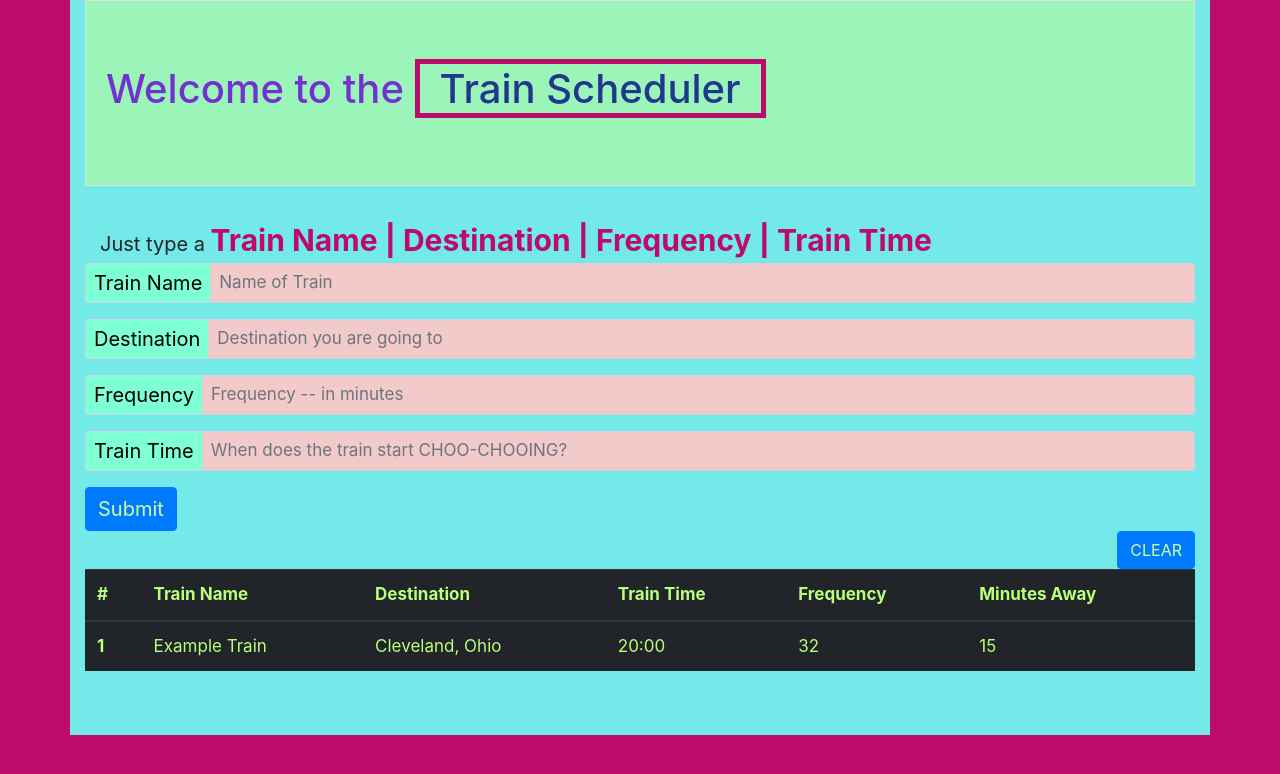
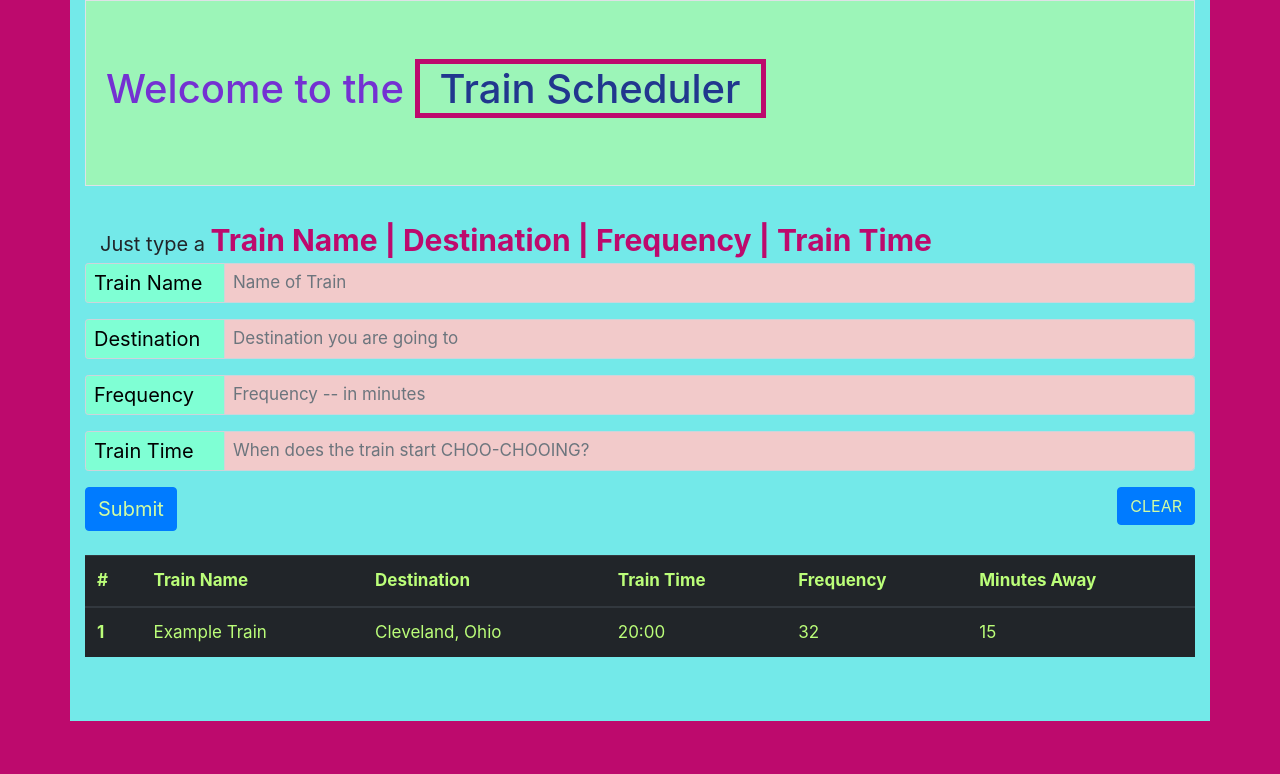
Before and after one commit to ShampooPencil/Train-Scheduler, a plain HTML site: page index.html in a window 1280 px wide. Drawn offline with nearby package versions, Linux system fonts and the light colour scheme; files that its build step writes are made by us from their sources; no server answers; files whose address does not match are found by name.

Commit message:
make it more pretty

```diff
--- a/index.html
+++ b/index.html
@@ -14,7 +14,7 @@
 
 <body style="background-color:  rgb(189, 10, 109);">
     <div class="container" style="background-color: rgb(115, 233, 233);">
-        <div class="jumbotron jumbotron-fluid border" style="background-color: rgb(156, 245, 184)">
+        <div class="jumbotron jumbotron-fluid border" style="background-color: rgb(156, 245, 184);">
             <h1 class="display-5" id="Welcome">Welcome to the <span id="jumboTrainSched">Train Scheduler</span></h1>
         </div>
         <div class="col" id="steps">
@@ -23,7 +23,7 @@
         <form>
             <div class="input-group input-group-sm mb-3">
                 <div class="input-group-prepend">
-                  <span class="input-group-text" id="inputGroup-sizing-sm" style="background-color: aquamarine; color: rgb(0, 0, 0); font-size: 20px">Train Name</span>
+                  <span class="input-group-text" id="inputGroup-sizing-sm" style="background-color: aquamarine; color: rgb(0, 0, 0); font-size: 20px; width: 7em; text-align: center;">Train Name</span>
                 </div>
                 <input type="text" class="form-control" id="train_name" placeholder="Name of Train" aria-label="Small" aria-describedby="inputGroup-sizing-sm" style="background-color:
                  rgb(242, 202, 202); color: rgb(0, 0, 0); font-size: 17px">
@@ -31,21 +31,21 @@
 
               <div class="input-group input-group-sm mb-3">
                 <div class="input-group-prepend">
-                  <span class="input-group-text" id="inputGroup-sizing-sm" style="background-color: aquamarine; color: rgb(0, 0, 0); font-size: 20px">Destination</span>
+                  <span class="input-group-text" id="inputGroup-sizing-sm" style="background-color: aquamarine; color: rgb(0, 0, 0); font-size: 20px;width: 7em; text-align: center;">Destination</span>
                 </div>
                 <input type="text" class="form-control" id="destination" placeholder="Destination you are going to" aria-label="Small" aria-describedby="inputGroup-sizing-sm"
                 style="background-color: rgb(242, 202, 202); color: rgb(0, 0, 0); font-size: 17px">
               </div>
               <div class="input-group input-group-sm mb-3">
                 <div class="input-group-prepend">
-                  <span class="input-group-text" id="inputGroup-sizing-sm" style="background-color: aquamarine; color: rgb(0, 0, 0); font-size: 20px">Frequency</span>
+                  <span class="input-group-text" id="inputGroup-sizing-sm" style="background-color: aquamarine; color: rgb(0, 0, 0); font-size: 20px; width: 7em; text-align: center;">Frequency</span>
                 </div>
                 <input type="text" class="form-control" id="frequency" id="train_name" placeholder="Frequency -- in minutes" aria-label="Small" aria-describedby="inputGroup-sizing-sm" style="background-color:
                rgb(242, 202, 202); color: rgb(0, 0, 0); font-size: 17px">
               </div>
               <div class="input-group input-group-sm mb-3">
                 <div class="input-group-prepend">
-                  <span class="input-group-text" id="inputGroup-sizing-sm" style="background-color: aquamarine; color: rgb(0, 0, 0); font-size: 20px">Train Time</span>
+                  <span class="input-group-text" id="inputGroup-sizing-sm" style="background-color: aquamarine; color: rgb(0, 0, 0); font-size: 20px; width: 7em; text-align: center;">Train Time</span>
                 </div>
                 <input type="text" class="form-control" id="train_time" placeholder="When does the train start CHOO-CHOOING?" aria-label="Small" aria-describedby="inputGroup-sizing-sm" style="background-color:
                 rgb(242, 202, 202); color: rgb(0, 0, 0); font-size: 17px">
@@ -53,11 +53,12 @@
               <div class="chooChoo">
                 <audio id="choo-sound" src="/Users/Shampopencil/Desktop/HomeWorks/homework7/Train-Scheduler/Train_Honk_Horn_Clear-Mike_Koenig-1632487478.wav" type="audio/mpeg"></audio>
                 <button type="button" class="btn btn-primary" id="submit" style="color:rgb(208, 252, 164); font-size: 20px">Submit</button>
-              </div>
-              <div class="trainBrakeSound">
+              <!--</div>-->
+              <!--<div class="trainBrakeSound">-->
                 <audio id="Brake" src="/Users/Shampopencil/Desktop/HomeWorks/homework7/Train-Scheduler/aaj_0466_TrainWhstl1SFX.mp3" type="audio/mpeg"></audio>
                 <button type="button" class="btn btn-primary" id="clear" style="color:rgb(208, 252, 164); float: right;">CLEAR</button>
-              </div>
+              <!--</div>-->
+            </div>
         </form>
         <br/>
         <table class="table table-hover table-dark" style="color:rgb(187, 254, 121);font-size: 17px">
```
